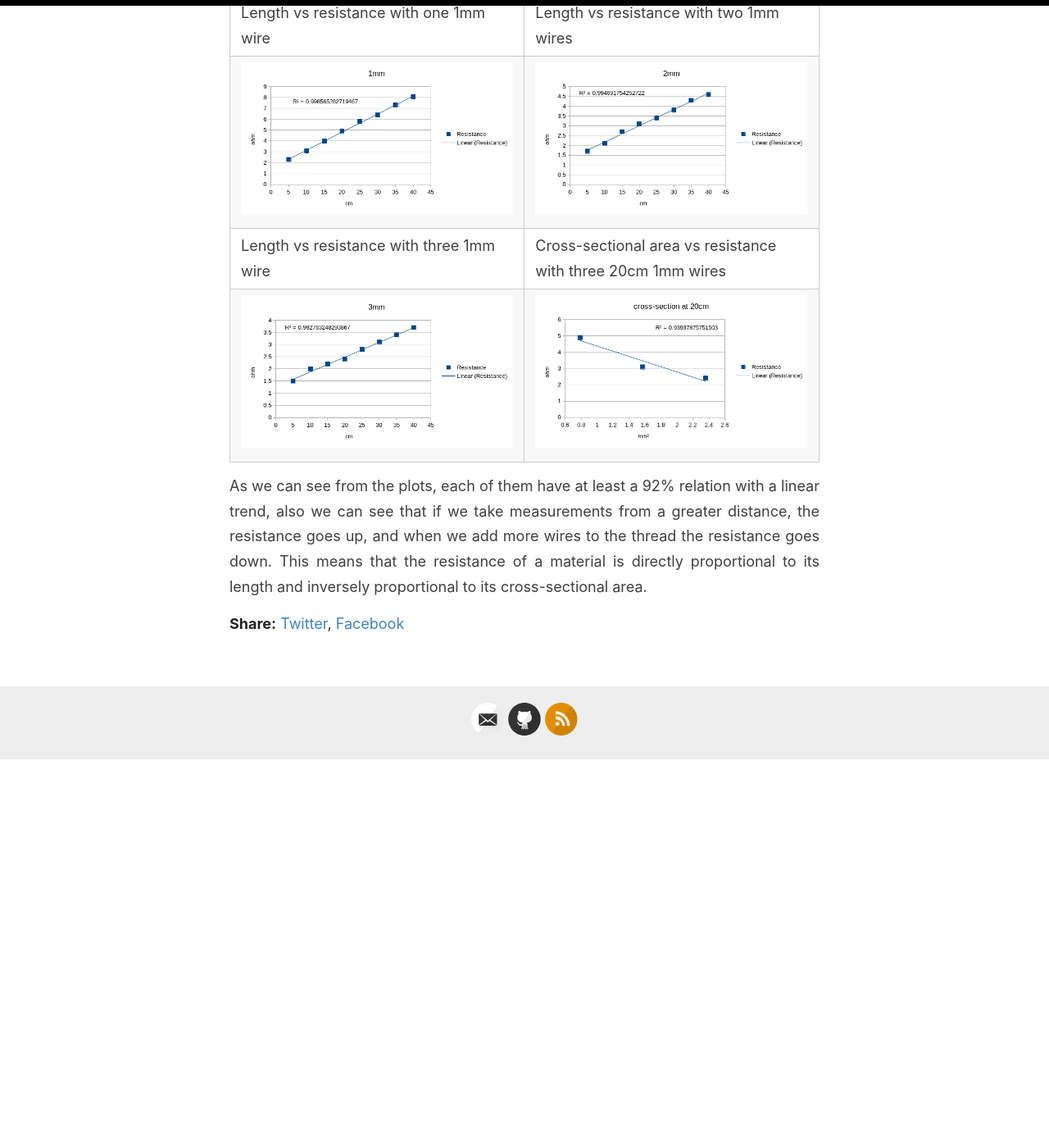
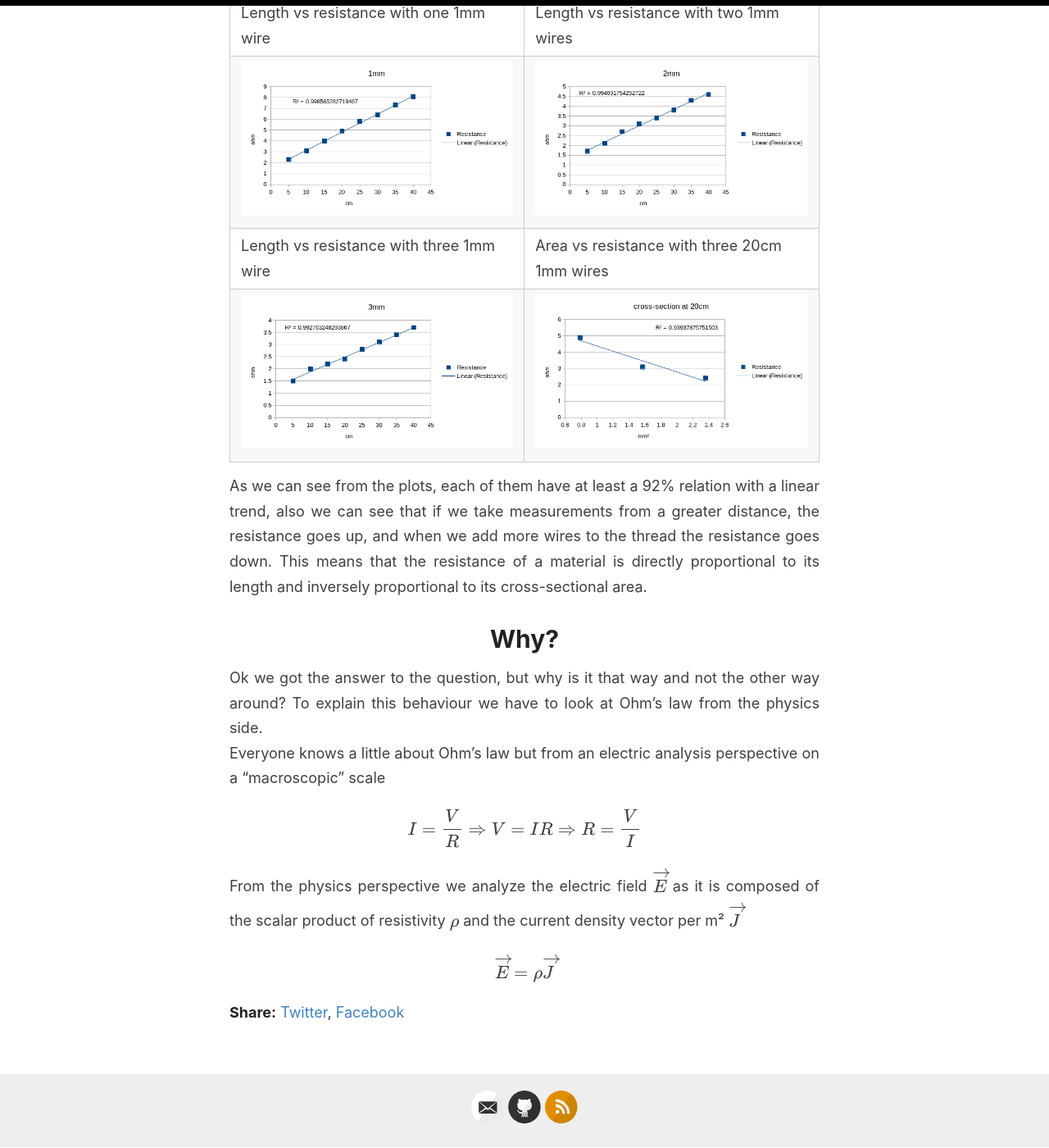
Before and after one commit to l1g4v/l1g4v.github.io, a Jekyll site: the page built from _posts/2022-05-10-ohms-law.md, in a window 1280 px wide and 1400 px high, scrolled down 1119 px. Shown: the whole window at 82% size. Built offline with Jekyll 4.4.1, drawn with Linux system fonts in a browser that asks for light colours; before the commit the page ends 2045 px from its top, so only the background shows below that.

Commit message:
latexts? get it?

```diff
--- a/_posts/2022-05-10-ohms-law.md
+++ b/_posts/2022-05-10-ohms-law.md
@@ -160,7 +160,7 @@ Then I did four scatter plots of the data, three of lenght vs resistance for eac
 			</tr>
             <tr>
 				<td>Length vs resistance with three 1mm wire</td>
-				<td>Cross-sectional area vs resistance with three 20cm 1mm wires</td>
+				<td>Area vs resistance with three 20cm 1mm wires</td>
 			</tr>
             <tr>
 				<td><img src="{{ site.baseurl }}/images/2022-05-10-ohms-law/3mmplot.png"></td>
@@ -172,3 +172,13 @@ Then I did four scatter plots of the data, three of lenght vs resistance for eac
 </table>
 
 As we can see from the plots, each of them have at least a 92% relation with a linear trend, also we can see that if we take measurements from a greater distance, the resistance goes up, and when we add more wires to the thread the resistance goes down. This means that the resistance of a material is directly proportional to its length and inversely proportional to its cross-sectional area.
+
+# Why?
+Ok we got the answer to the question, but why is it that way and not the other way around? To explain this behaviour we have to look at Ohm's law from the physics side.
+Everyone knows a little about Ohm's law but from an electric analysis perspective on a "macroscopic" scale
+
+$$I=\frac{V}{R}\Rightarrow V=IR\Rightarrow R=\frac{V}{I}$$
+
+From the physics perspective we analyze the electric field $$\overrightarrow{E}$$ as it is composed of the scalar product of resistivity $$\rho$$ and the current density vector per m² $$\overrightarrow{J}$$
+
+$$ \overrightarrow{E}=\rho\overrightarrow{J} $$
```
